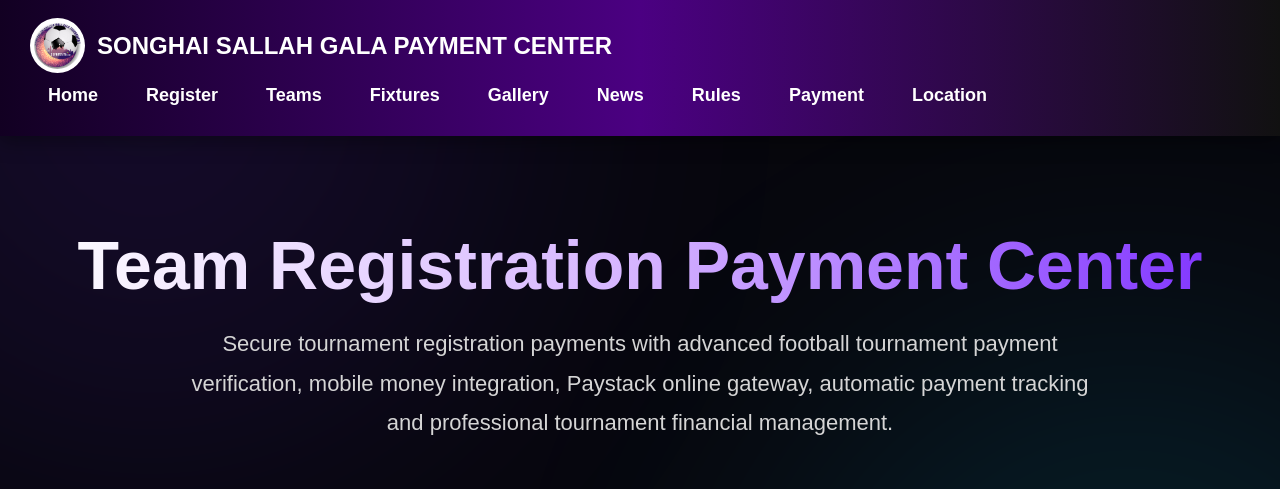
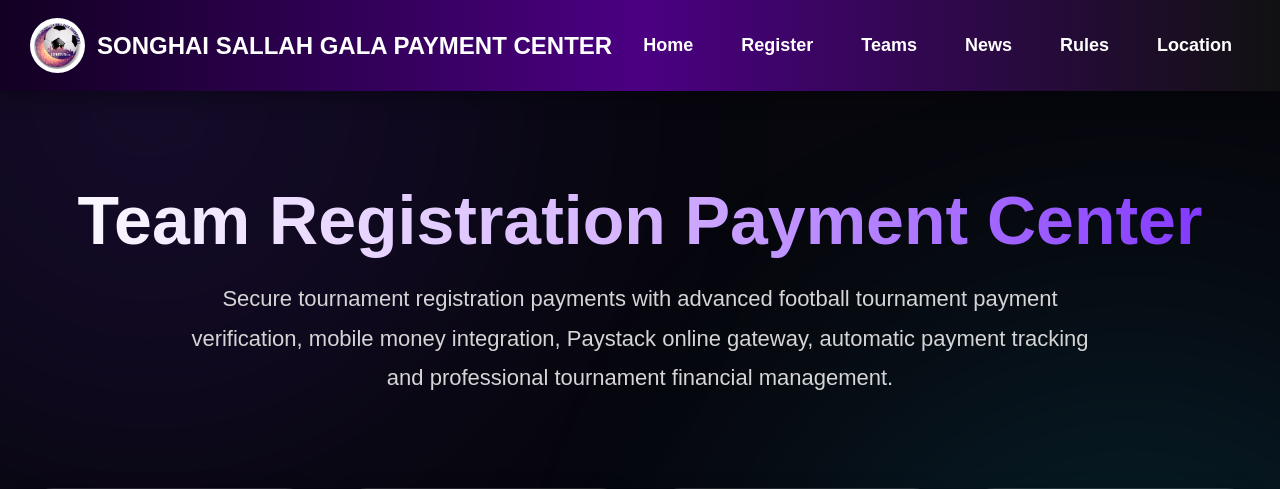
Before and after one commit to AbdulMajid80JA/Songhai_Professional_Tournament_System, a Flask app: page /payment in a window 1280 px wide. Shown: the top 489 px of the page. Run offline with Flask 3, Linux system fonts and the light colour scheme; data comes from the database, SQL or seed files in the repository; some libraries are stand-ins or nearby versions.

Commit message:
Update payment.html

```diff
--- a/templates/payment.html
+++ b/templates/payment.html
@@ -447,11 +447,8 @@ SONGHAI SALLAH GALA PAYMENT CENTER
 <a href="/">Home</a>
 <a href="/register">Register</a>
 <a href="/teams">Teams</a>
-<a href="/fixtures">Fixtures</a>
-<a href="/gallery">Gallery</a>
 <a href="/news">News</a>
 <a href="/rules">Rules</a>
-<a href="/payment">Payment</a>
 <a href="/location">Location</a>
 </div>
 
```
